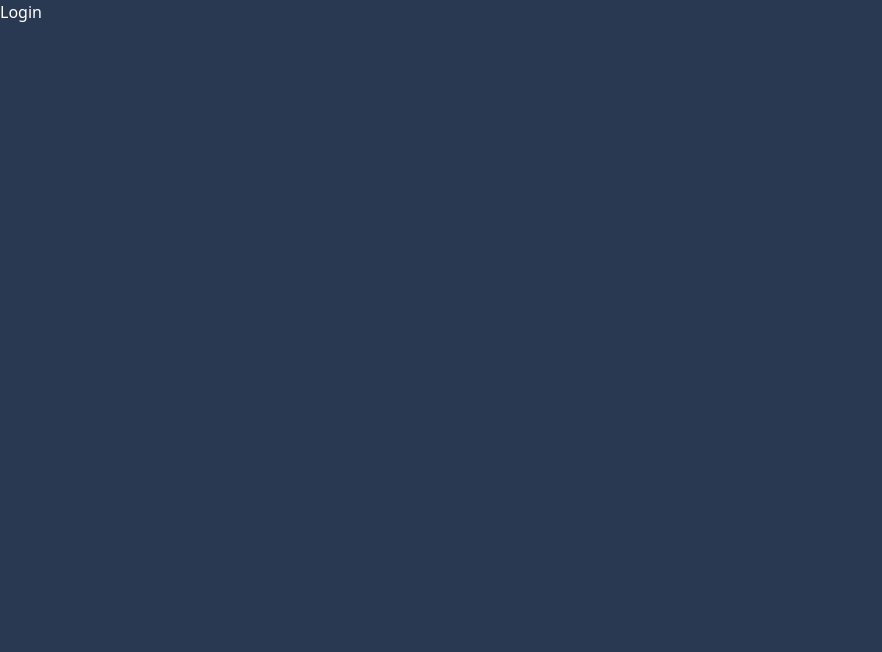
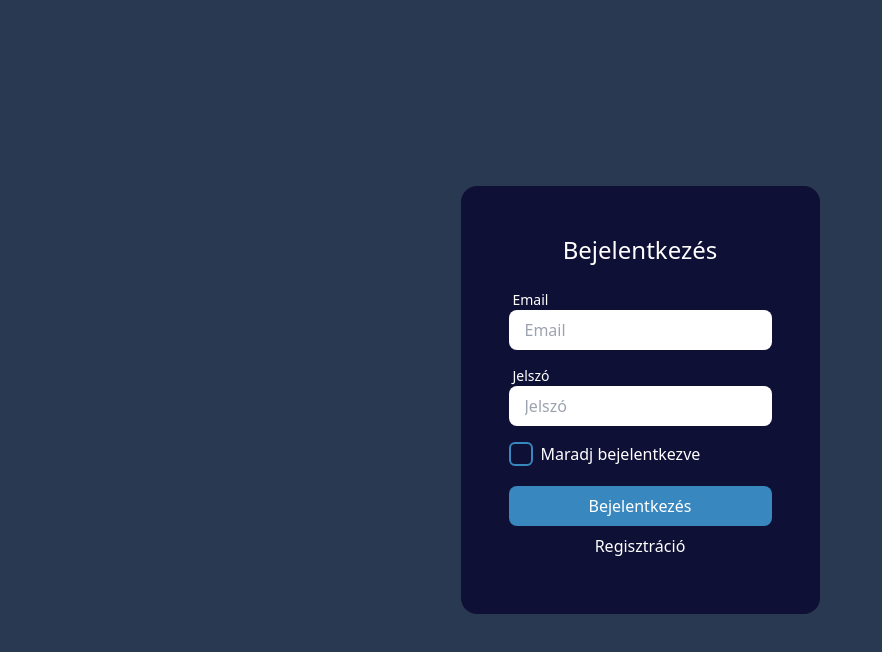
Before and after one commit to Gbandi14/TechCraft-Solutions, a React (Create React App) app in the folder frontend/: page /login in a window 1280 px wide. Shown: the top 652 px of the page, without its empty margins (0-882 px from the left). Built offline with nearby package versions, Linux system fonts and the light colour scheme.

Commit message:
TS-10 Login elkezdve

```diff
--- a/frontend/src/pages/Login.jsx
+++ b/frontend/src/pages/Login.jsx
@@ -1,8 +1,27 @@
-import React from 'react'
+import React, {useState} from 'react'
+import { FontAwesomeIcon } from '@fortawesome/react-fontawesome'
+import { faCheck } from '@fortawesome/free-solid-svg-icons'
 
 function Login() {
+  const [kLogged, setKLogged] = useState(false)
   return (
-    <div>Login</div>
+    <div className='flex items-center justify-center h-screen'>
+      <div className='flex flex-col bg-[#0F1035] rounded-2xl p-12'>
+        <h1 className='text-2xl text-center'>Bejelentkezés</h1>
+        <label htmlFor="email" className='text-sm mt-6 ml-1'>Email</label>
+        <input type='email' name='email' id='email' className='px-4 py-2 rounded-lg bg-white outline-none text-black' placeholder='Email'/>
+        <label htmlFor="passwd" className='text-sm mt-4 ml-1'>Jelszó</label>
+        <input type='password' name='passwd' id='passwd' className='px-4 py-2 rounded-lg bg-white outline-none text-black' placeholder='Jelszó'/>
+        <div className='flex items-center gap-2 mt-4' onClick={() => {setKLogged(!kLogged)}}>
+          <span className={`flex items-center justify-center w-6 h-6 border-2 border-[#3887BE] ${kLogged ? 'bg-[#3887BE]' : 'bg-[#0F1035]'} rounded-md transition-colors`}>
+            <FontAwesomeIcon icon={faCheck} className='text-[#0F1035]' />
+          </span>
+          Maradj bejelentkezve
+        </div>
+        <button className='px-5 py-2 rounded-lg bg-[#3887BE]/100 hover:bg-[#3887BE]/75 transition-colors mt-5'>Bejelentkezés</button>
+        <button className='px-5 py-2 rounded-lg transition-colors'>Regisztráció</button>
+      </div>
+    </div>
   )
 }
 
```
